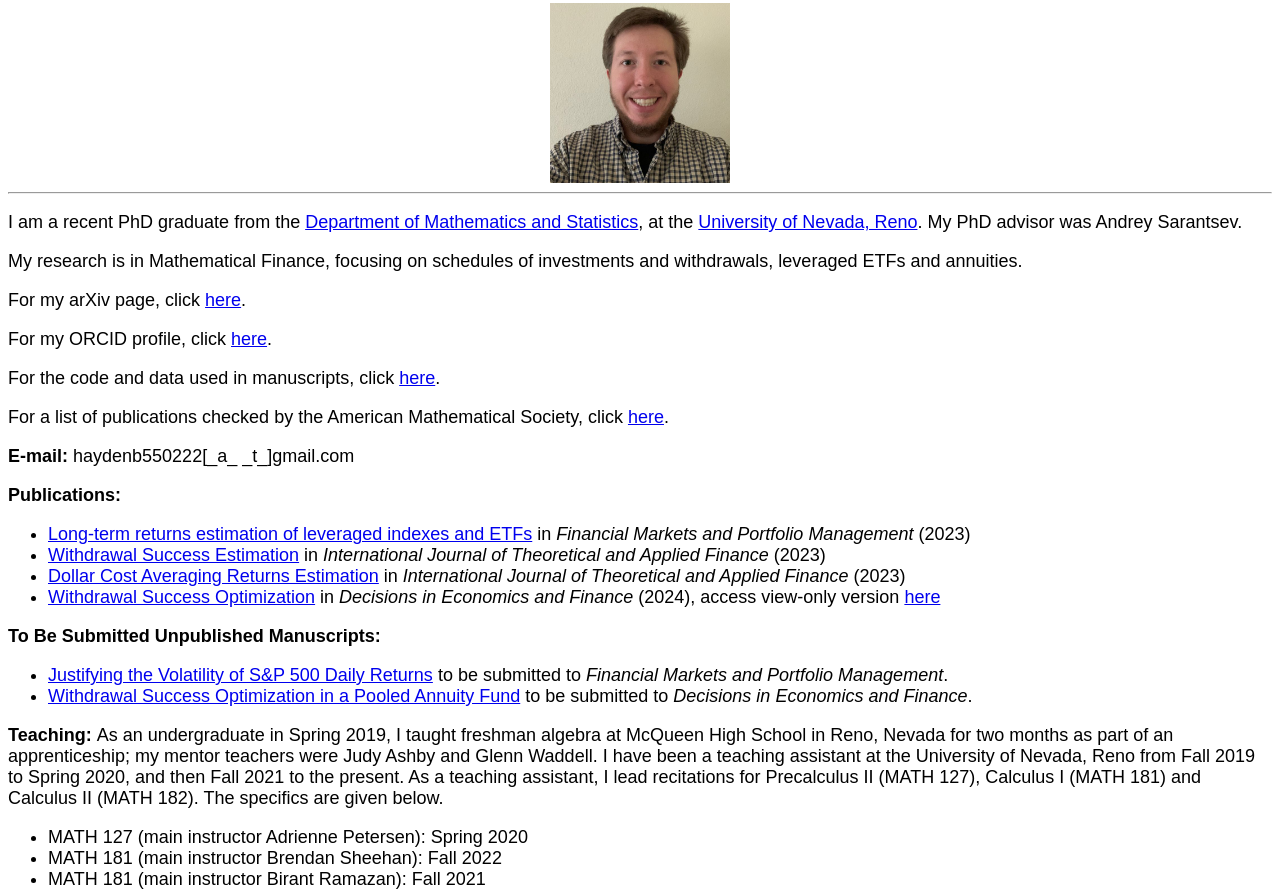
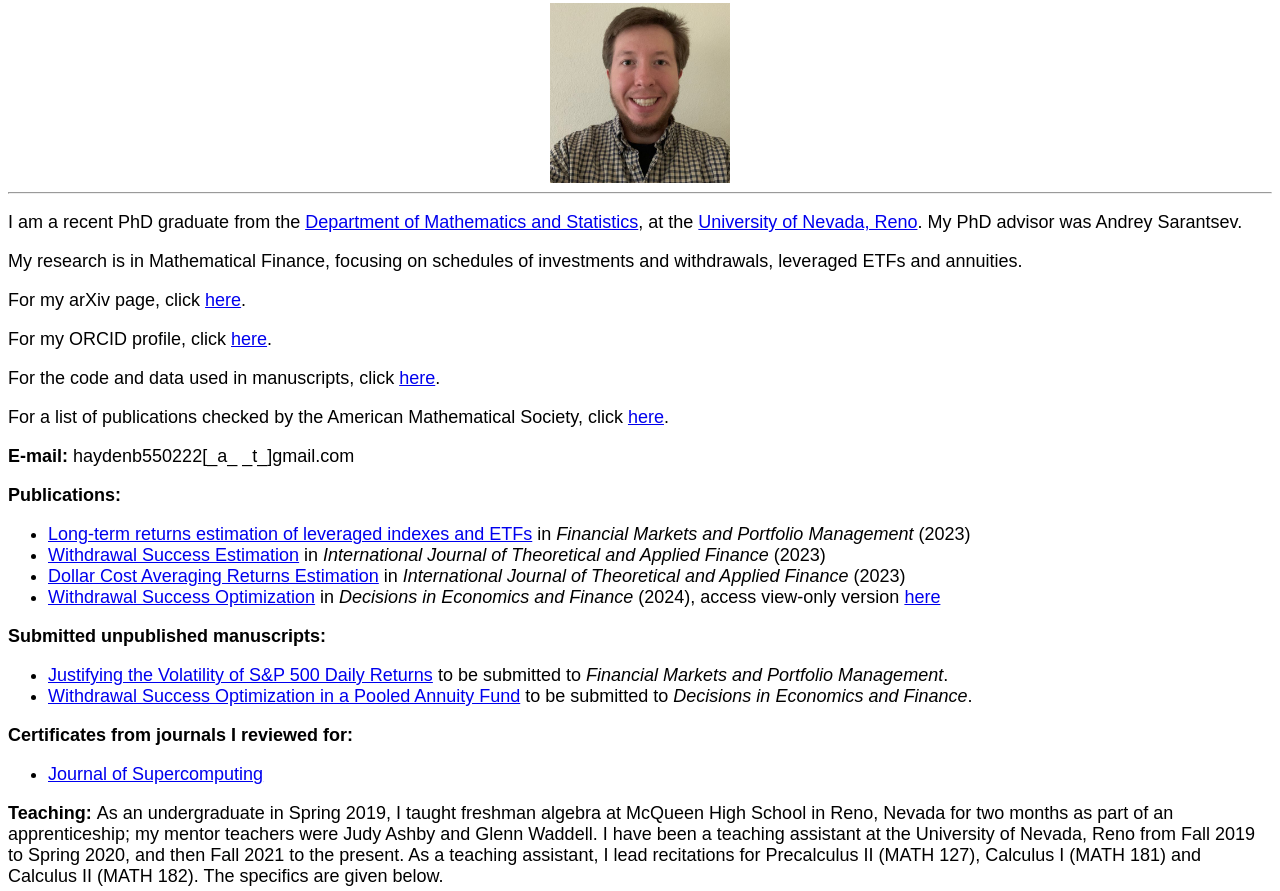
Before and after one commit to HaydenBrown/Home, a plain HTML site: page index.html in a window 1280 px wide. Shown: the part 71-962 px from the top of the page. Drawn offline with Linux system fonts and the light colour scheme.

Commit message:
Update index.html

```diff
--- a/index.html
+++ b/index.html
@@ -39,13 +39,20 @@ My research is in Mathematical Finance, focusing on schedules of investments and
   </li>
 </ul>
 
-<p> <strong> To Be Submitted Unpublished Manuscripts: </strong> </p>
+<p> <strong> Submitted unpublished manuscripts: </strong> </p>
 <ul>
   <li>
     <a href = "http://arxiv.org/abs/2403.01088">Justifying the Volatility of S&P 500 Daily Returns</a> to be submitted to <em>Financial Markets and Portfolio Management</em>.
   </li>
   <li>
     <a href = "https://doi.org/10.48550/arXiv.2402.17164">Withdrawal Success Optimization in a Pooled Annuity Fund</a> to be submitted to <em>Decisions in Economics and Finance</em>.
+  </li>
+</ul>
+
+<p> <strong> Certificates from journals I reviewed for: </strong> </p>
+<ul>
+  <li>
+    <a href = "https://github.com/HaydenBrown/Home/blob/main/Reviewer%20Certificate%2001%20June%202025.pdf">Journal of Supercomputing</a>
   </li>
 </ul>
 
```
